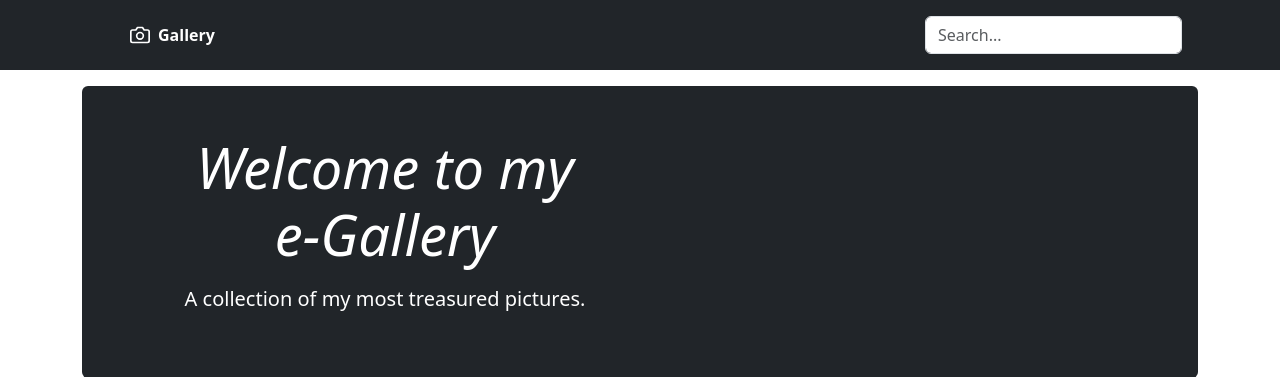
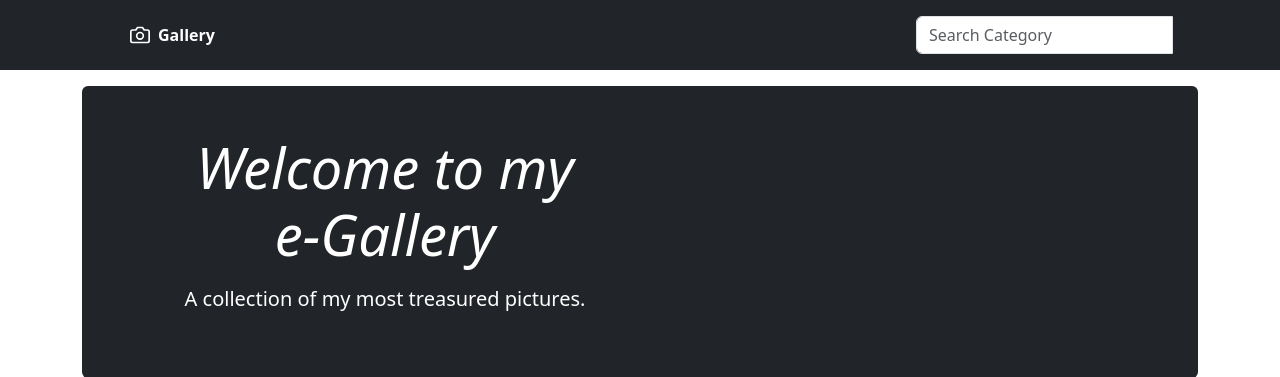
Before and after one commit to Alikutepa/Gallery-App, a Django app: page / in a window 1280 px wide. Shown: the top 377 px of the page. Run offline with Django 3.2, Linux system fonts and the light colour scheme; data that the repository does not hold is empty; some libraries are stand-ins or nearby versions.

Commit message:
add search form

```diff
--- a/templates/main/navbar.html
+++ b/templates/main/navbar.html
@@ -21,10 +21,20 @@
             <strong>Gallery</strong>
           </a>
         </ul>
+        <form class="navbar-form" role="search" action="{% url 'search_image' %}">
 
-        <form class="col-12 col-lg-auto mb-3 mb-lg-0 me-lg-3">
+          <div class="input-group">
+            <input type="text" class="form-control" placeholder="Search Category" name="category">
+            <div class="input-group-btn">
+              <button class="btn btn-default" type="submit"><i class="glyphicon glyphicon-search"></i></button>
+            </div>
+          </div>
+
+        </form>
+
+        <!-- <form class="col-12 col-lg-auto mb-3 mb-lg-0 me-lg-3"action="{% url 'search_image' %}>
           <input type="search" class="form-control form-control-dark" placeholder="Search..." aria-label="Search">
-        </form>
+        </form> -->
       </div>
     </div>
   </header>
```
